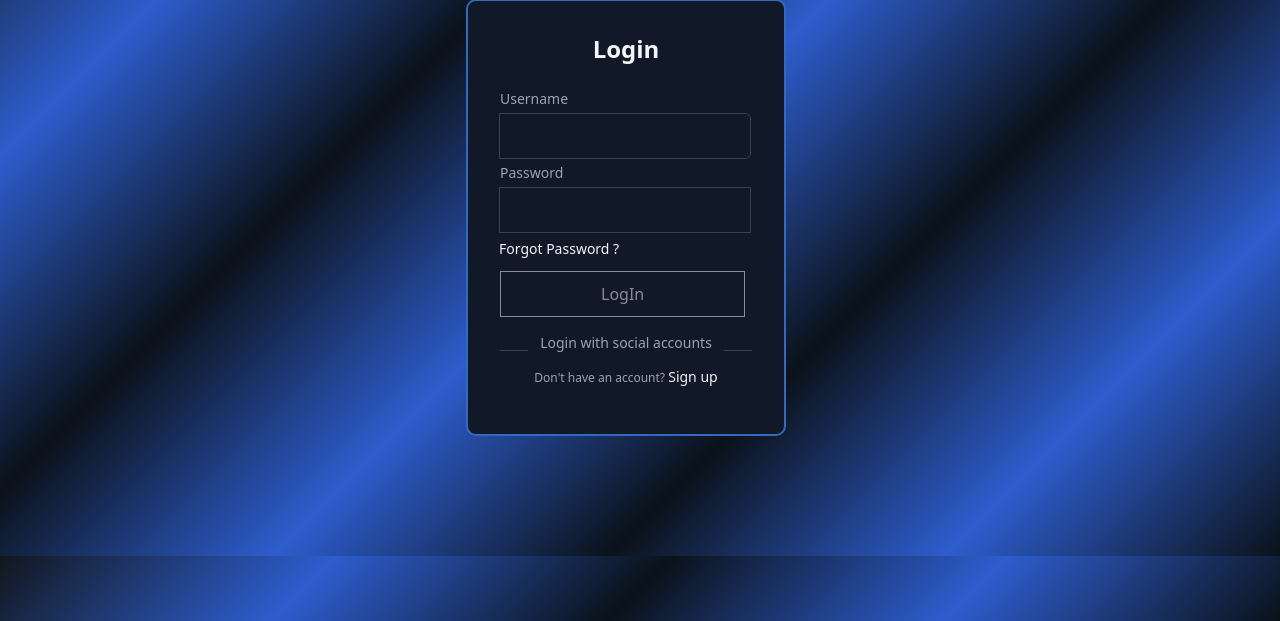
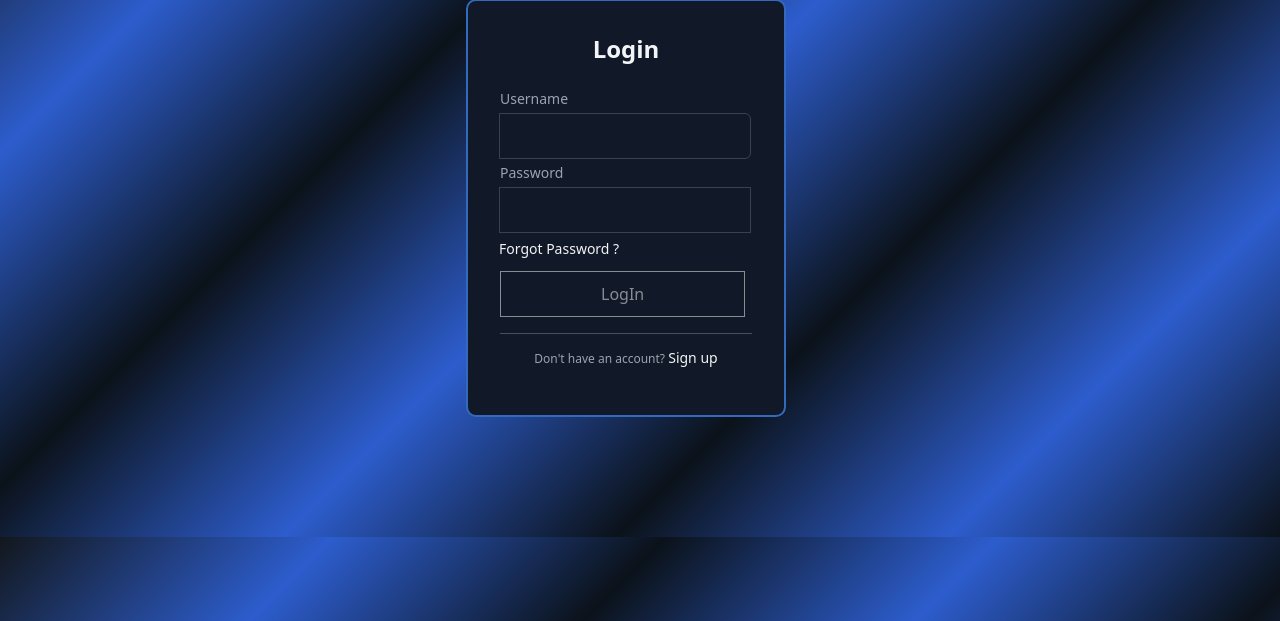
Before and after one commit to shivraj1192/Multi_User_Todo_List, a Django app: page /todo/ in a window 1280 px wide; the page is wider, and only the part inside the window is pictured. Shown: the part 179-800 px from the top of that part. Run offline with Django 4.2, Linux system fonts and the light colour scheme; some libraries are stand-ins or nearby versions.

Commit message:
commit changes

```diff
--- a/templates/LogIn.html
+++ b/templates/LogIn.html
@@ -287,11 +287,7 @@
                         LogIn
                       </button>
                   </form>
-                  <div class="social-message">
-                      <div class="line"></div>
-                      <p class="message">Login with social accounts</p>
-                      <div class="line"></div>
-                  </div>
+                  <hr>
 
                   <p class="signup">Don't have an account?
                       <a rel="noopener noreferrer" href="/SignUp/" class="">Sign up</a>
```
